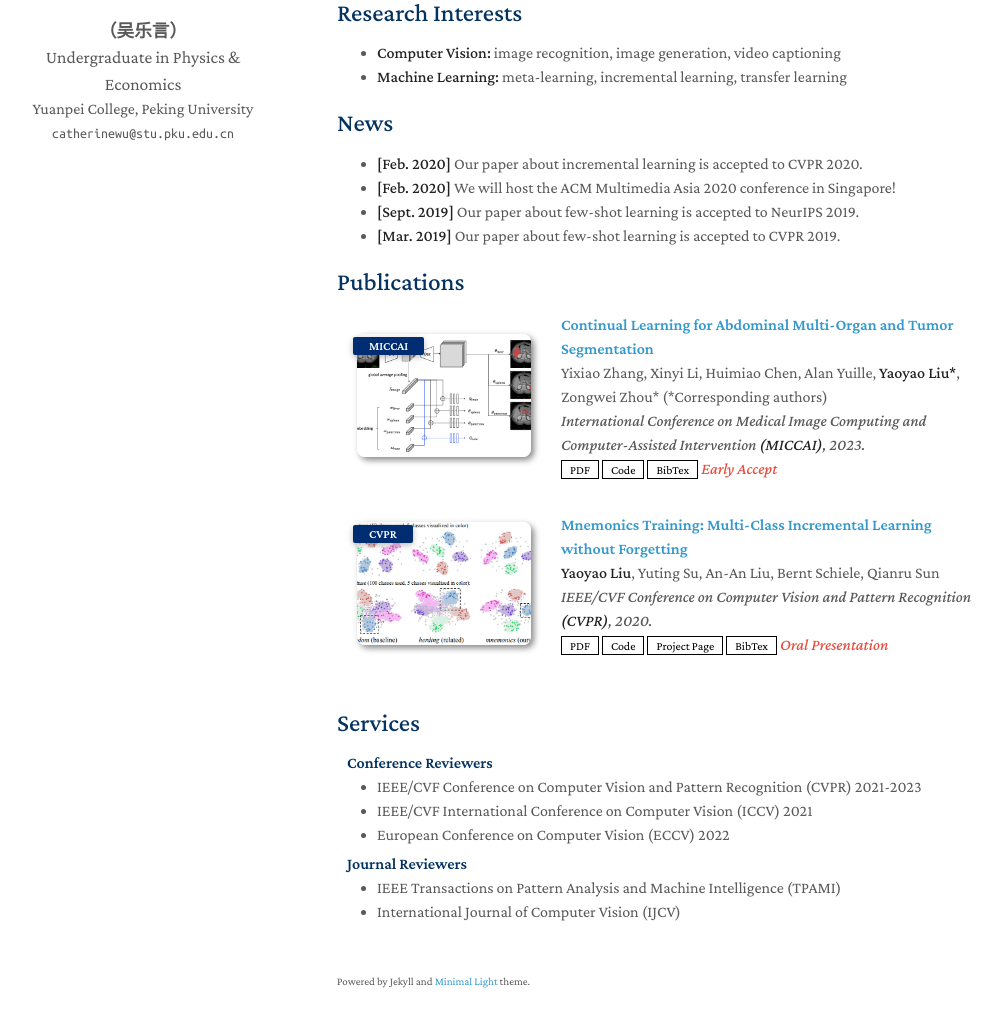
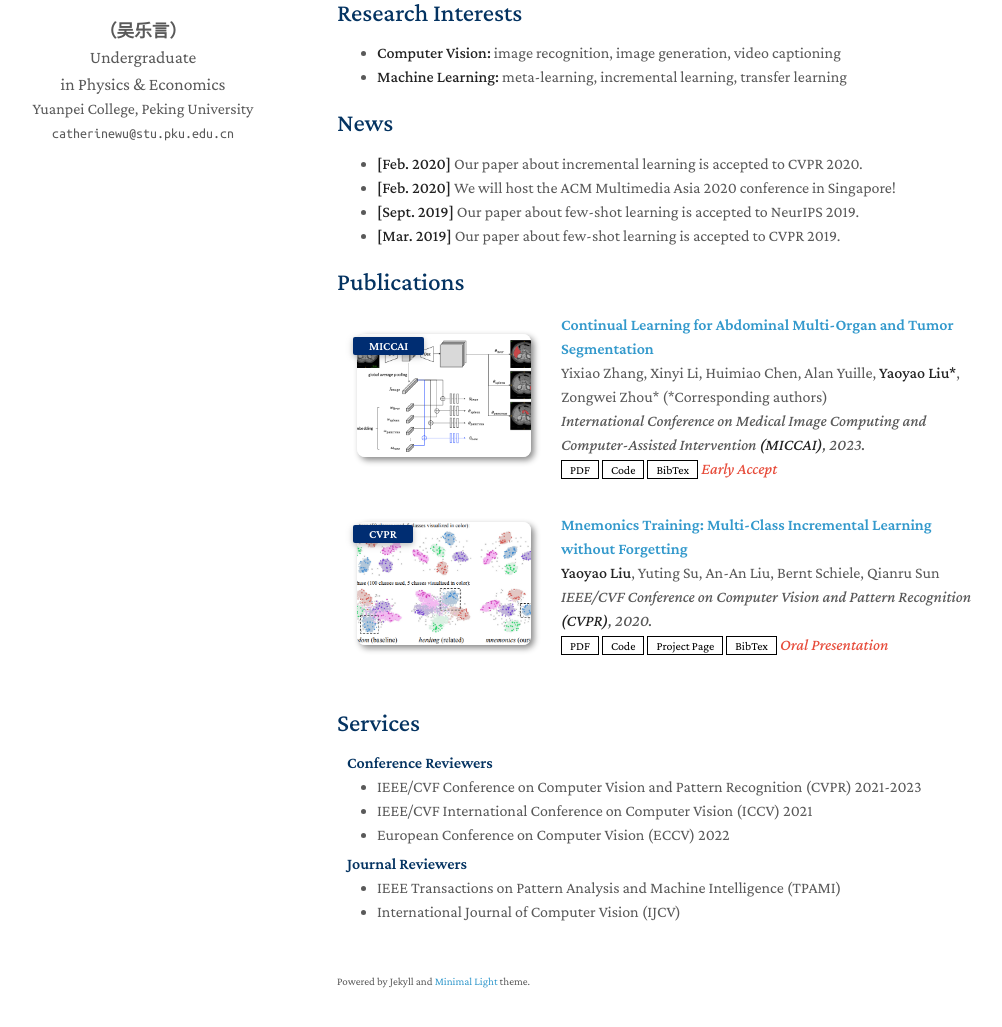
Before and after one commit to CatherineWuleyan/CatherineWuleyan.github.io, a Jekyll site: the page built from index.md, in a window 1280 px wide and 1284 px high. Shown: the part 222-1249 px from the top of the window, without its empty margins (133-1135 px from the left). Built offline with Jekyll 4.4.1, drawn with Linux system fonts in a browser that asks for light colours; a style sheet for code colours, icons or effects is not loaded; our own code applies the rules of GitHub Pages for plain Markdown files.

```diff
--- a/_config.yml
+++ b/_config.yml
@@ -1,6 +1,6 @@
 # Basic Information
 title: Leyan Wu
-position: "<b>（吴乐言）</b><br>Undergraduate in Physics & Economics"
+position: "<b>（吴乐言）</b><br>Undergraduate </b><br> in Physics & Economics"
 affiliation: Yuanpei College, Peking University
 email: catherinewu@stu.pku.edu.cn
 
```
